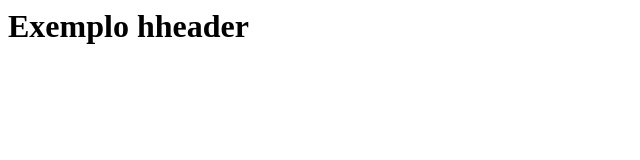
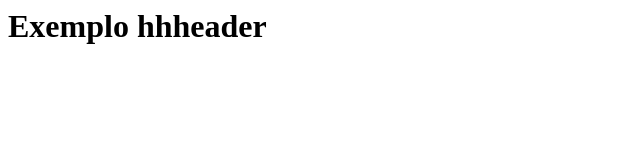
Before and after one commit to Encypher/vs1, a plain HTML site: page vs1/index.html in a window 1280 px wide. Shown: the full height of the page, 0-640 px from the left. Drawn offline with Linux system fonts and the light colour scheme.

Commit message:
ttt
Signed-off-by: Luis Louro <luis.louro@apt.intraxa>

```diff
--- a/vs1/index.html
+++ b/vs1/index.html
@@ -3,6 +3,6 @@
     <title>Exemplol Progeto git</title>
 </head>
 <body>
-    <h1>Exemplo hheader</h1>
+    <h1>Exemplo hhheader</h1>
 </body>
 </html>
```
